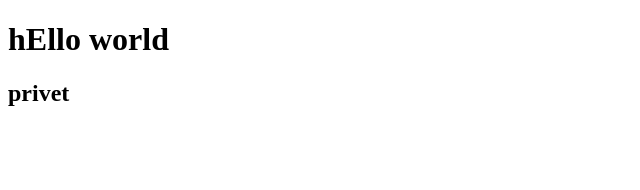
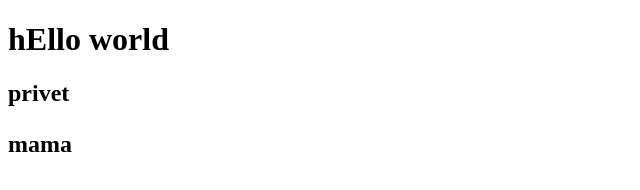
Before and after one commit to Gordijonok/create-github-pages, a plain HTML site: page index.html in a window 1280 px wide. Shown: the full height of the page, 0-640 px from the left. Drawn offline with Linux system fonts and the light colour scheme.

Commit message:
Add files via upload

```diff
--- a/index.html
+++ b/index.html
@@ -5,8 +5,9 @@
     <meta http-equiv="X-UA-Compatible" content="IE=edge" />
     <meta name="viewport" content="width=device-width, initial-scale=1.0" />
     <title>Document</title>
-    <h1>hEllo world</h1>
+    <h1>hEllo world </h1>
     <h2> privet<h2>
+      <p> mama <p>
   </head>
   <body></body>
 </html>
```
